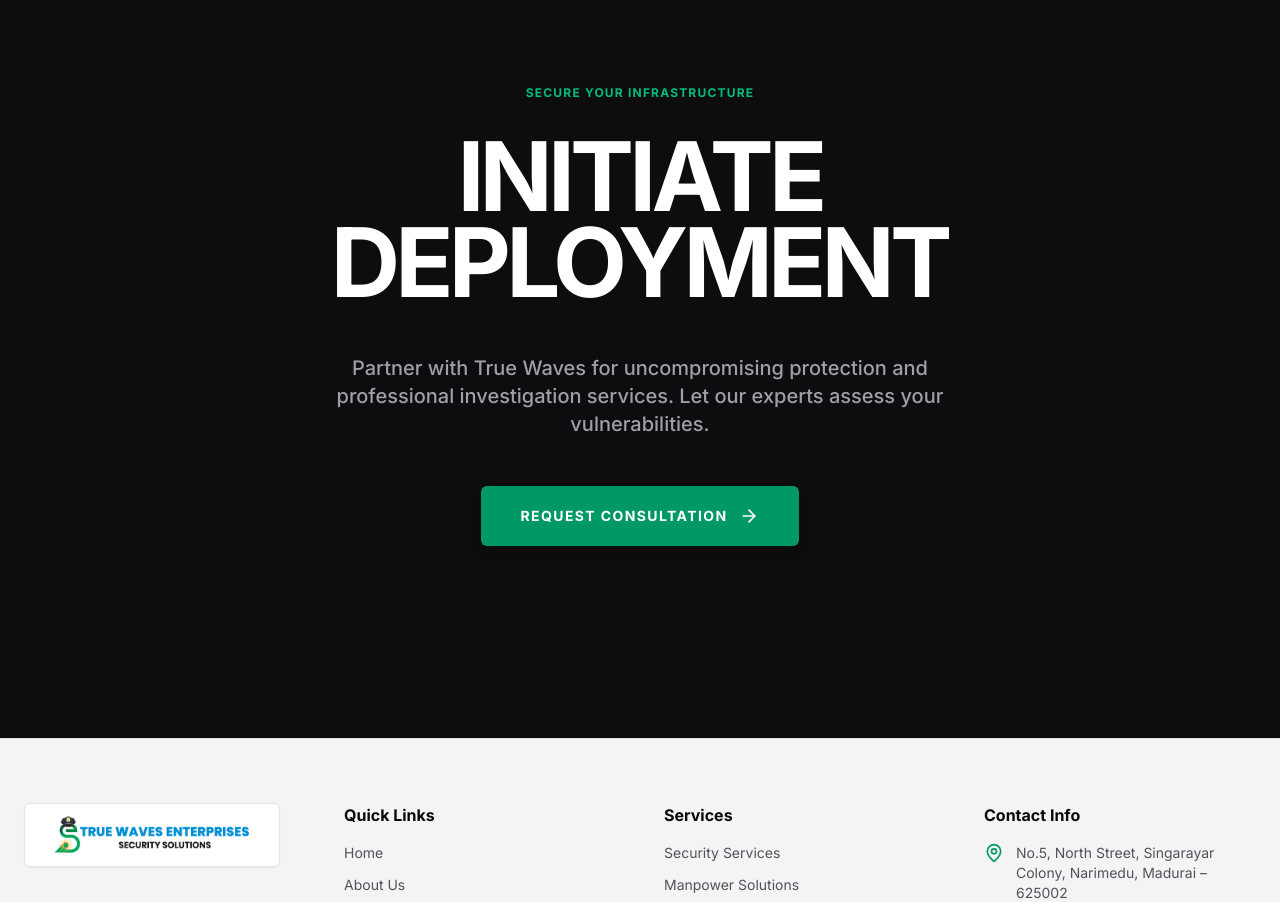
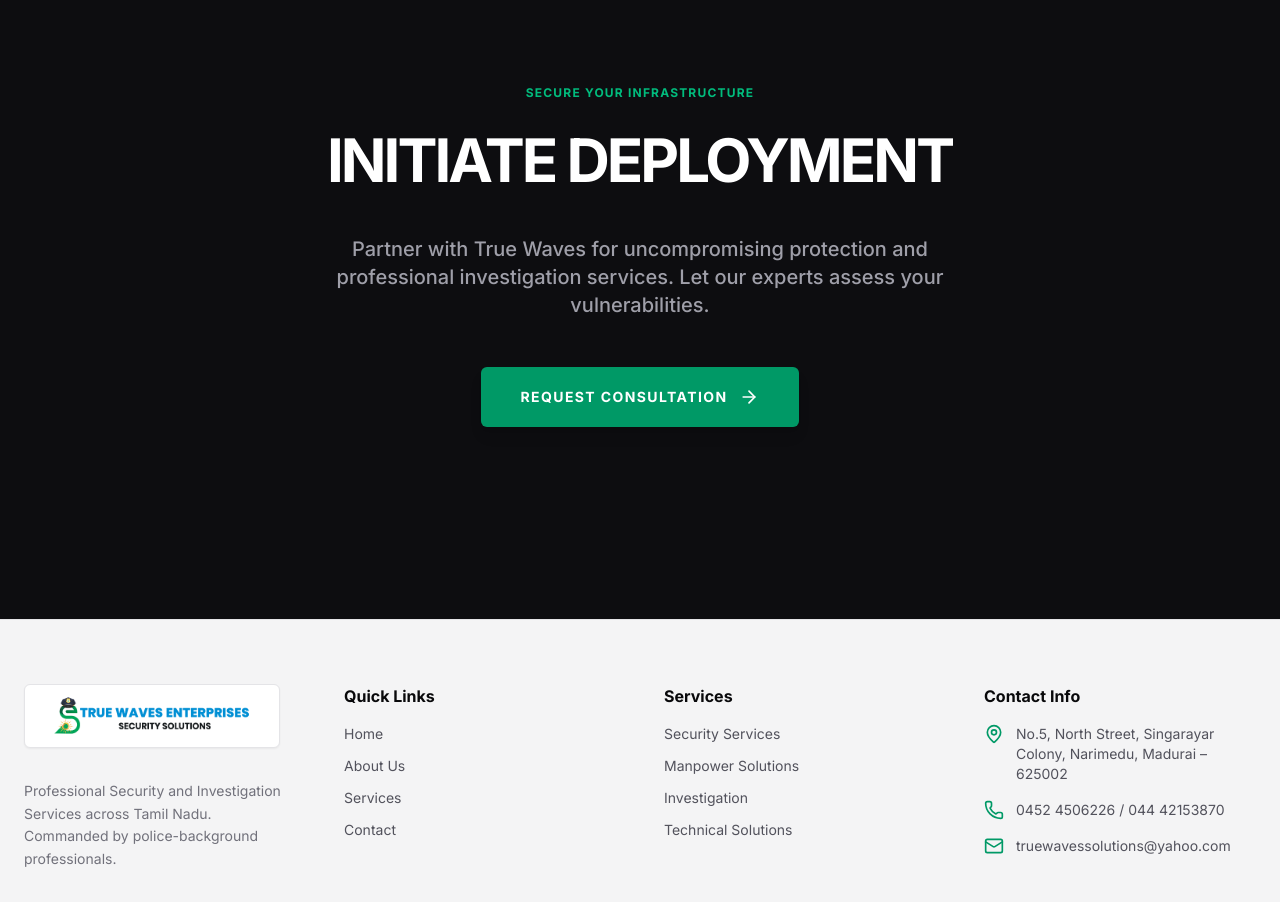
Before and after one commit to godivatech/true_waves_enterprise_website, a Next.js app: page / in a window 1280 px wide. Shown: the part 4300-5202 px from the top of the page. Built offline with nearby package versions, Linux system fonts and the light colour scheme.

Commit message:
code changes

```diff
--- a/src/app/page.tsx
+++ b/src/app/page.tsx
@@ -442,9 +442,9 @@ export default function Home() {
               whileInView={{ y: 0 }}
               viewport={{ once: true }}
               transition={{ duration: 1, ease }}
-              className="text-5xl md:text-7xl lg:text-8xl font-bold tracking-tighter uppercase leading-[0.9] text-white"
+              className="text-4xl md:text-5xl lg:text-6xl font-bold tracking-tighter uppercase leading-[0.9] text-white"
             >
-              Initiate <br /> Deployment
+              Initiate Deployment
             </motion.h3>
           </div>
 
```
